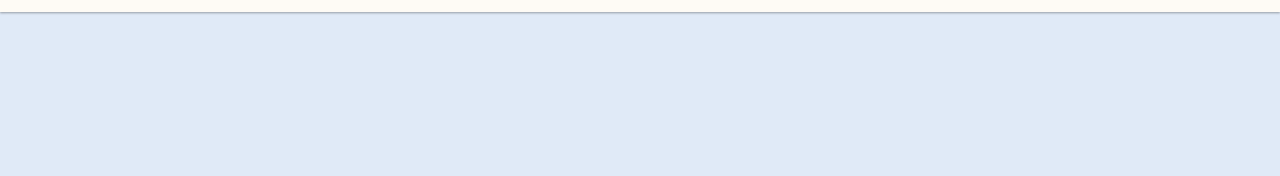
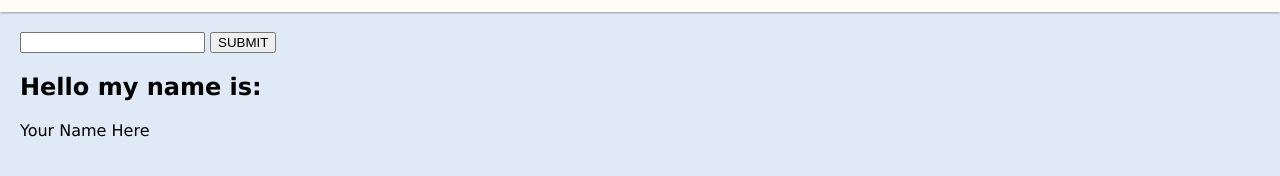
Before and after one commit to alejandro-r-lopez/NAMETAG, a plain HTML site: page index.html in a window 1280 px wide. Shown: the part 68-244 px from the top of the page. Drawn offline with Linux system fonts and the light colour scheme.

Commit message:
Began HTML

```diff
--- a/index.html
+++ b/index.html
@@ -1,6 +1,5 @@
 <!DOCTYPE html>
 <html lang="en">
-
     <head>
         <!-- metadata -->
         <meta charset="UTF-8" />
@@ -21,19 +20,24 @@
         <link rel="stylesheet" href="styles/reset.css" />
         <link rel="stylesheet" href="styles/global.css" />
         <!-- add link for page specific css -->
-
     </head>
 
     <body>
         <header>
-        <img class="logo" src="assets/html_css_js.png" alt="logo">
+            <img class="logo" src="assets/html_css_js.png" alt="logo" />
             <h1>Web App</h1>
         </header>
 
         <main>
+            <section>
+                <input id="name-input" />
+                <button id="submit">SUBMIT</button>
+            </section>
 
+            <section>
+                <h2>Hello my name is:</h2>
+                <p id="nameDisplay">Your Name Here</p>
+            </section>
         </main>
-
     </body>
-
 </html>
```
Lines whose indentation alone changed are shown as unchanged.
